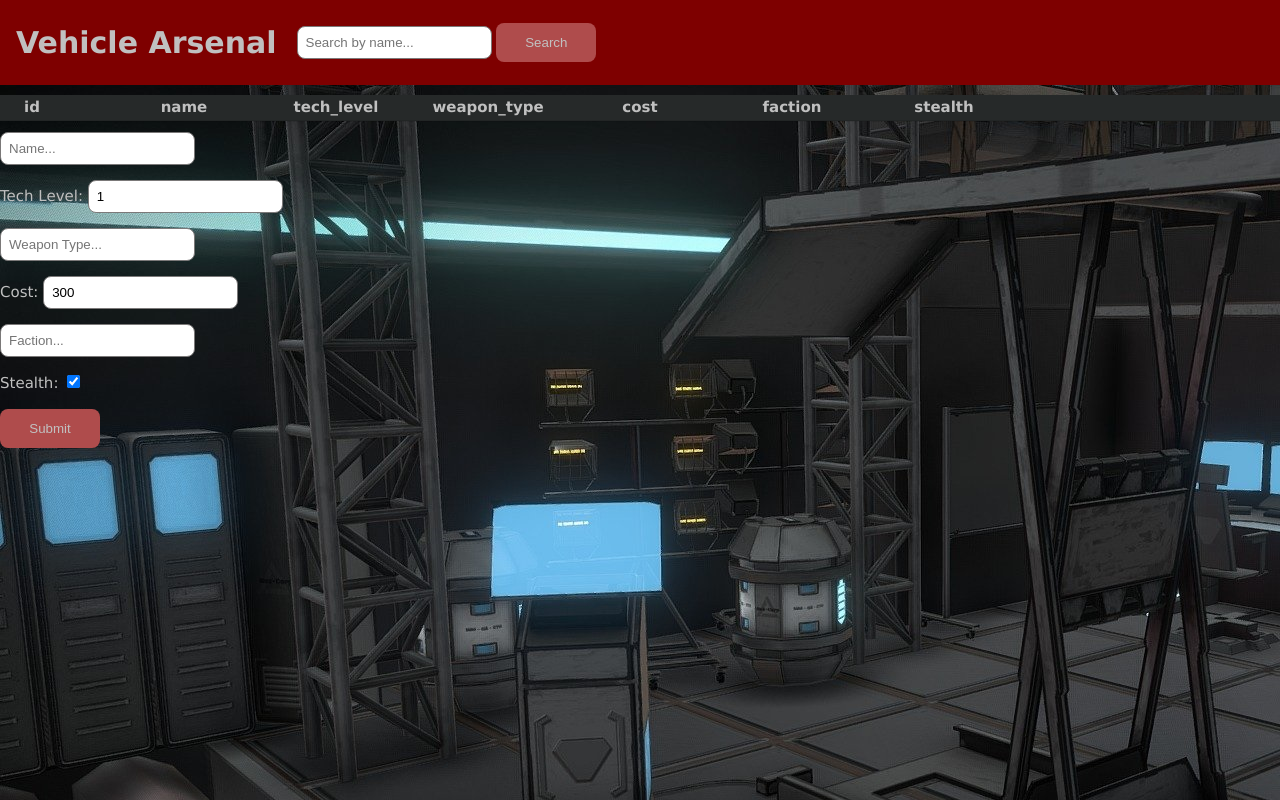
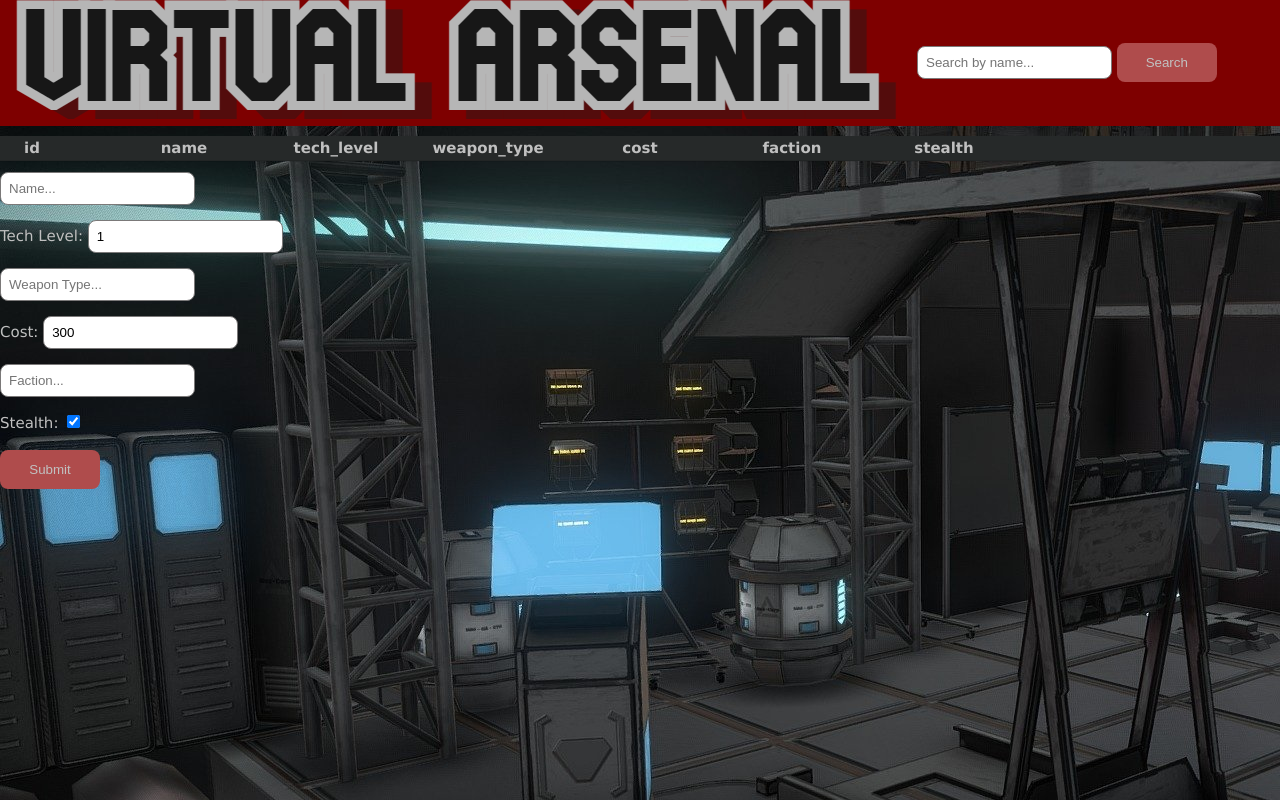
Before and after one commit to blochern/mvp-project, a website: page public/index.html in a window 1280 px wide. Shown: the top 800 px of the page. Drawn offline with Linux system fonts and the light colour scheme; no server answers.

Commit message:
added image instead of text to header

```diff
--- a/public/index.html
+++ b/public/index.html
@@ -10,10 +10,8 @@
 <body>
   <div id="pagetop">
 
-    <div id="image"></div>
-
-    <div id="title">
-      <h1>Vehicle Arsenal</h1>
+    <div id="image">
+      <img src="./img/title.png" alt="Vehicle Arsenal">
     </div>
 
     <div>
--- a/public/style.css
+++ b/public/style.css
@@ -1,5 +1,5 @@
 body {
-    background-image: url('./bg/bg.jpg');
+    background-image: url('./img/bg.jpg');
     font-family: Verdana, Geneva, Tahoma, sans-serif;
     font-size: 15px;
     line-height: 1.5;
```
Also changed, not shown: public/img/bg.jpg (renamed from public/bg/bg.jpg), public/img/title.png (added).
